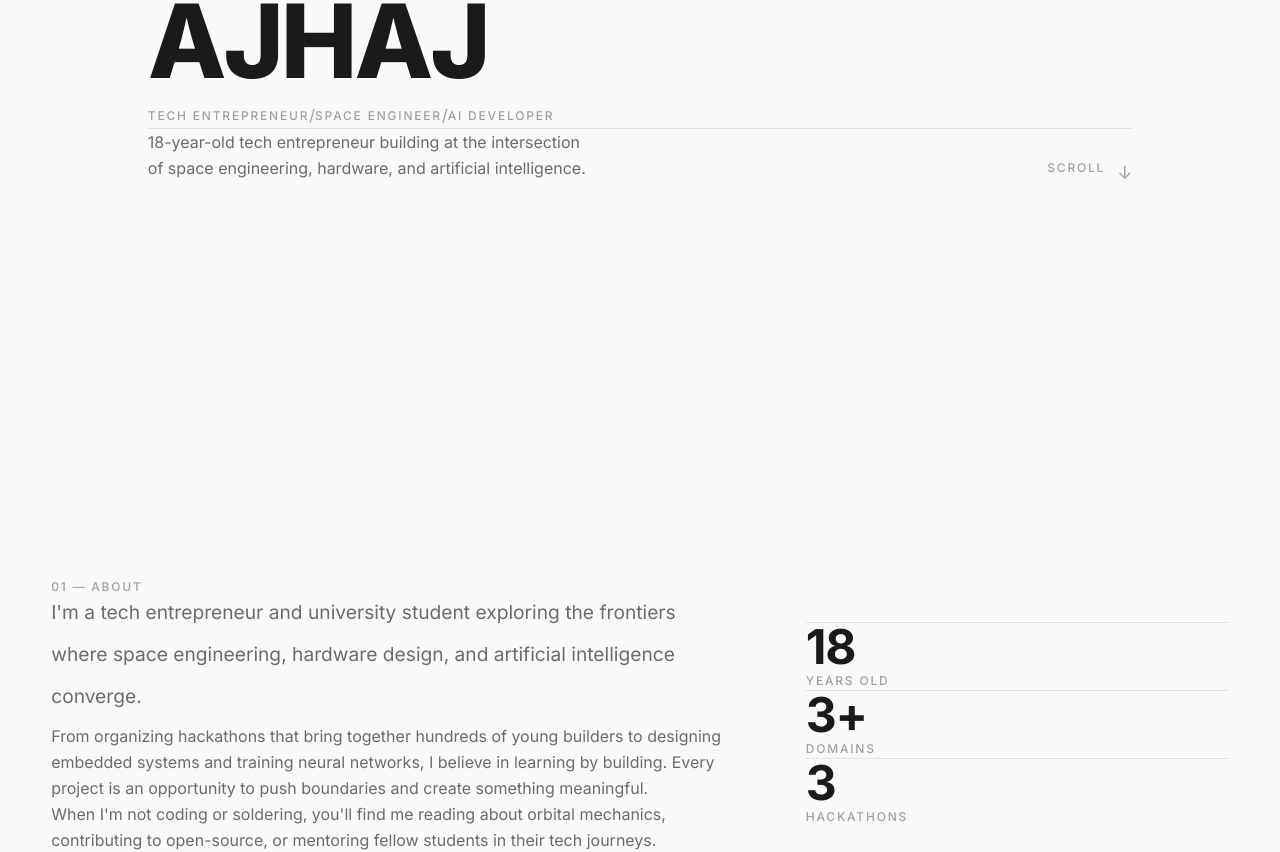
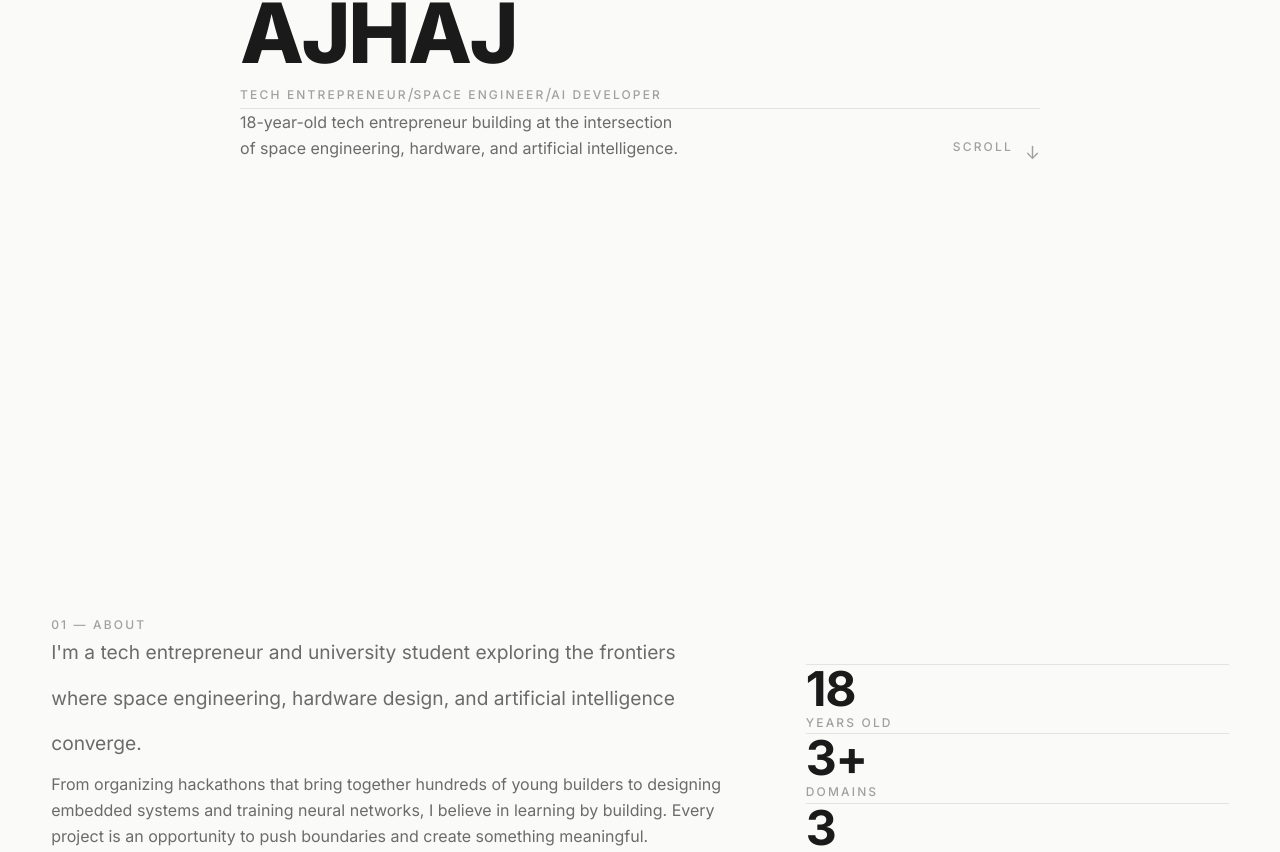
Before and after one commit to Ares006-007/My-portfolio, a React (Vite) app: page / in a window 1280 px wide. Shown: the part 377-1229 px from the top of the page. Built offline with nearby package versions, Linux system fonts and the light colour scheme.

Commit message:
style: refine global spacing tokens and typography scale

```diff
--- a/src/index.css
+++ b/src/index.css
@@ -39,7 +39,7 @@ body {
   font-family: var(--font-body);
   background-color: var(--color-bg);
   color: var(--color-fg);
-  line-height: 1.6;
+  line-height: 1.7;
   overflow-x: hidden;
   min-height: 100vh;
   cursor: none;
@@ -63,7 +63,7 @@ body {
 .label {
   font-size: 0.75rem;
   font-weight: 500;
-  letter-spacing: 0.15em;
+  letter-spacing: 0.18em;
   text-transform: uppercase;
   color: var(--color-fg-subtle);
 }
@@ -71,7 +71,7 @@ body {
 .heading-xl {
   font-family: var(--font-heading);
   font-weight: 800;
-  font-size: clamp(3rem, 8vw, 7rem);
+  font-size: clamp(2.75rem, 6.5vw, 5.5rem);
   line-height: 0.95;
   letter-spacing: -0.03em;
   text-transform: uppercase;
@@ -98,8 +98,12 @@ body {
 
 .body-lg {
   font-size: 1.2rem;
-  line-height: 1.7;
+  line-height: 1.8;
   color: var(--color-fg-muted);
+}
+
+.body-readable {
+  max-width: 38ch;
 }
 
 .mono {
@@ -119,8 +123,8 @@ body {
 }
 
 .section-spacing {
-  padding-top: clamp(6rem, 12vw, 14rem);
-  padding-bottom: clamp(6rem, 12vw, 14rem);
+  padding-top: clamp(8rem, 15vw, 18rem);
+  padding-bottom: clamp(8rem, 15vw, 18rem);
 }
 
 .divider {
```
